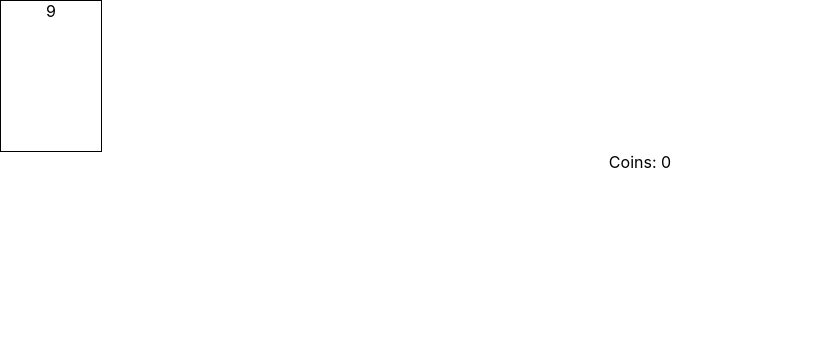
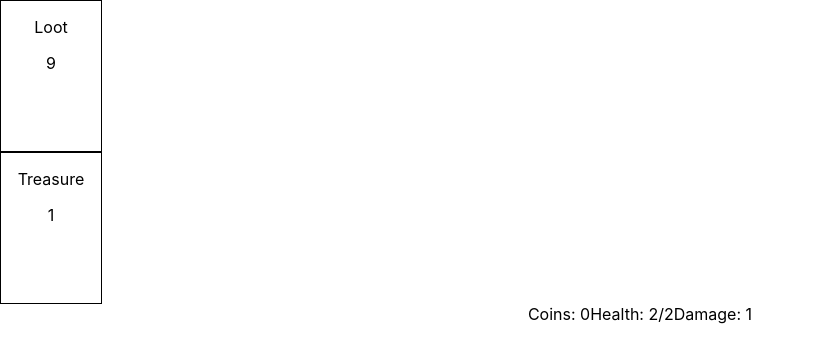
Before and after one commit to astidolph/dungeon-crawler, a React (Create React App) app: page / in a window 1280 px wide. Shown: the top 362 px of the page, without its empty margins (0-814 px from the left). Built offline with nearby package versions, Linux system fonts and the light colour scheme.

Commit message:
Add the concept of a treasure card, deck draw is now too generic

```diff
--- a/src/App.tsx
+++ b/src/App.tsx
@@ -1,15 +1,26 @@
+import { usePatchesInScope } from 'immer/dist/internal';
 import './App.css';
 import { useAppSelector } from './app/hooks';
 import Deck from './features/Deck/Deck';
+import { selectDeckCards, selectTreasureCards } from './features/Deck/DeckSlice';
 import Hand from './features/Hand/Hand';
-import { selectCoins } from './features/PlayerSlice';
+import { selectCoins, selectDamage, selectHealth, selectMaxHealth } from './features/PlayerSlice';
 
 function App() {
   const coins = useAppSelector(selectCoins);
+  const health = useAppSelector(selectHealth);
+  const maxHealth = useAppSelector(selectMaxHealth);
+  const damage = useAppSelector(selectDamage);
+  const lootDeck = useAppSelector(selectDeckCards);
+  const treasureDeck = useAppSelector(selectTreasureCards);
+
   return (
     <div className="App">
-      <Deck></Deck>
+      <Deck title="Loot" cards={lootDeck}></Deck>
+      <Deck title="Treasure" cards={treasureDeck}></Deck>
       Coins: {coins}
+      Health: {health}/{maxHealth}
+      Damage: {damage}
       <Hand></Hand>
     </div>
   );
--- a/src/app/loot-cards.ts
+++ b/src/app/loot-cards.ts
@@ -2,7 +2,8 @@ const loot_cards = {
     "cards": [
         {
             "id": 0,
-            "name": "gain 1 coin",
+            "name": "Coins!",
+            "description": "Gain 1 coin",
             "effects": [
                 {
                     "payload": 1,
@@ -12,7 +13,8 @@ const loot_cards = {
         },
         {
             "id": 1,
-            "name": "gain 2 coins",
+            "name": "Coins!",
+            "description": "Gain 2 coins",
             "effects": [
                 {
                     "payload": 2,
@@ -22,7 +24,8 @@ const loot_cards = {
         },
         {
             "id": 2,
-            "name": "gain 1 coin",
+            "name": "Coins!",
+            "description": "Gain 1 coin",
             "effects": [
                 {
                     "payload": 1,
@@ -32,7 +35,8 @@ const loot_cards = {
         },
         {
             "id": 3,
-            "name": "gain 2 coins",
+            "name": "Coins!",
+            "description": "Gain 2 coins",
             "effects": [
                 {
                     "payload": 2,
@@ -42,7 +46,8 @@ const loot_cards = {
         },
         {
             "id": 4,
-            "name": "gain 3 coins",
+            "name": "Coins!",
+            "description": "Gain 3 coins",
             "effects": [
                 {
                     "payload": 3,
@@ -52,7 +57,8 @@ const loot_cards = {
         },
         {
             "id": 5,
-            "name": "gain 5 coins",
+            "name": "Coins!",
+            "description": "Gain 5 coins",
             "effects": [
                 {
                     "payload": 5,
@@ -62,7 +68,8 @@ const loot_cards = {
         },
         {
             "id": 6,
-            "name": "gain 3 coins",
+            "name": "Coins!",
+            "description": "Gain 3 coins",
             "effects": [
                 {
                     "payload": 3,
@@ -72,7 +79,8 @@ const loot_cards = {
         },
         {
             "id": 7,
-            "name": "gain 10 coins",
+            "name": "Coins!",
+            "description": "Gain 10 coins",
             "effects": [
                 {
                     "payload": 10,
@@ -82,7 +90,8 @@ const loot_cards = {
         },
         {
             "id": 8,
-            "name": "gain 1 coin",
+            "name": "Coins!",
+            "description": "Gain 1 coin",
             "effects": [
                 {
                     "payload": 1,
--- /dev/null
+++ b/src/app/treasure-cards.ts
@@ -0,0 +1,17 @@
+const treasure_cards = {
+    "cards": [
+        {
+            "id": 0,
+            "name": "Dinner",
+            "description": "+1 HP",
+            "effects": [
+                {
+                    "payload": 1,
+                    "type": "player/gainTotalHP"
+                }
+            ]
+        }
+    ]
+}
+
+export default treasure_cards;
--- a/src/features/Deck/Deck.tsx
+++ b/src/features/Deck/Deck.tsx
@@ -1,19 +1,24 @@
 import React, { FC } from 'react';
-import { useAppDispatch, useAppSelector } from '../../app/hooks';
+import { useAppDispatch } from '../../app/hooks';
+import { Card } from '../../models/Card';
 import { addCardToHand } from '../PlayerSlice';
 import styles from './Deck.module.css';
-import { selectDeckCards } from './DeckSlice';
 
 interface DeckProps {
+  cards: Card[];
+  title: string;
 }
 
-const Deck: FC<DeckProps> = () => {
-  const lootCards = useAppSelector(selectDeckCards);
+const Deck: FC<DeckProps> = (props) => {
   const dispatch = useAppDispatch();
-
   return (
-    <div className={styles.Deck} data-testid="Deck" onClick={(_) => {dispatch(addCardToHand(lootCards[lootCards.length - 1]));}}>
-      {lootCards.length}
+    <div className={styles.Deck} data-testid="Deck" onClick={(_) => {
+        dispatch(
+          addCardToHand(props.cards[props.cards.length - 1])
+        )
+      }}>
+      <p>{props.title}</p>
+      {props.cards.length}
     </div>
   );
 };
--- a/src/features/Deck/DeckSlice.ts
+++ b/src/features/Deck/DeckSlice.ts
@@ -1,15 +1,18 @@
 import { createSlice } from "@reduxjs/toolkit";
 import loot_cards from "../../app/loot-cards";
 import { RootState } from "../../app/store";
+import treasure_cards from "../../app/treasure-cards";
 import { Card } from "../../models/Card";
 import { addCardToHand } from "../PlayerSlice";
 
 export interface DeckState {
     cards: Card[];
+    treasureDeck: Card[];
 }
 
 const initialState: DeckState = {
-    cards: loot_cards.cards
+    cards: loot_cards.cards,
+    treasureDeck: treasure_cards.cards
 };
 
 export const deckSlice = createSlice({
@@ -19,8 +22,9 @@ export const deckSlice = createSlice({
     },
     extraReducers: (builder) => {
         builder
-        .addCase(addCardToHand, state =>
+        .addCase(addCardToHand, (state, action) =>
         {
+
             state.cards.pop();
         })
     }
@@ -28,4 +32,6 @@ export const deckSlice = createSlice({
 
 export const selectDeckCards = (state: RootState) => state.deck.cards;
 
+export const selectTreasureCards = (state: RootState) => state.deck.treasureDeck;
+
 export default deckSlice.reducer;
--- a/src/features/Hand/Hand.tsx
+++ b/src/features/Hand/Hand.tsx
@@ -12,7 +12,14 @@ const Hand: FC<HandProps> = () => {
 
   return (
     <div className={styles.Hand}>
-      {hand.map((card: Card) => <div className={styles.Card} onClick={() => dispatch(playCard(card))}>{card.name}</div>)}
+      {
+      hand.map((card: Card) =>
+        <div className={styles.Card}
+          onClick={() => dispatch(playCard(card))}>
+            <p>{card.name}</p>
+            {card.description}
+        </div>)
+      }
     </div>
   );
 };
--- a/src/features/PlayerSlice.ts
+++ b/src/features/PlayerSlice.ts
@@ -5,13 +5,21 @@ import { Card } from "../models/Card";
 export interface PlayerState {
     hand: Card[];
     coins: number;
-    lastCardPlayed: Card | null;
+    items: Card[];
+    totalHealth: number;
+    totalDamage: number;
+    currentHealth: number;
+    currentDamage: number;
 }
 
 const initialState: PlayerState = {
     hand: [],
     coins: 0,
-    lastCardPlayed: null
+    items: [],
+    totalHealth: 2,
+    totalDamage: 1,
+    currentHealth: 2,
+    currentDamage: 1
 };
 
 export const playCard =
@@ -34,11 +42,14 @@ export const playerSlice = createSlice({
             }
         },
         cardPlayed: (state, cardToPlay: PayloadAction<Card>) => {
-            state.lastCardPlayed = cardToPlay.payload;
             state.hand = state.hand.filter(card => card.id !== cardToPlay.payload.id);
         },
         gainCoins: (state, addCoins: PayloadAction<number>) => {
             state.coins += addCoins.payload;
+        },
+        gainTotalHP: (state, amount: PayloadAction<number>) => {
+            state.totalHealth += amount.payload;
+            state.currentHealth += amount.payload;
         }
     },
 });
@@ -49,4 +60,10 @@ export const selectHand = (state: RootState) => state.player.hand;
 
 export const selectCoins = (state: RootState) => state.player.coins;
 
+export const selectHealth = (state: RootState) => state.player.currentHealth;
+
+export const selectMaxHealth = (state: RootState) => state.player.totalHealth;
+
+export const selectDamage = (state: RootState) => state.player.currentDamage;
+
 export default playerSlice.reducer;
```
